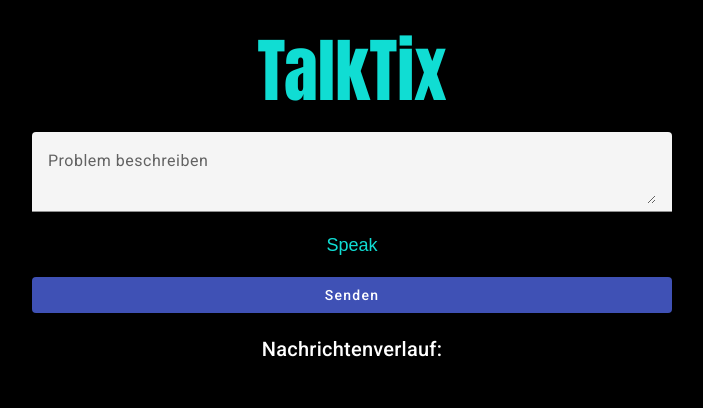
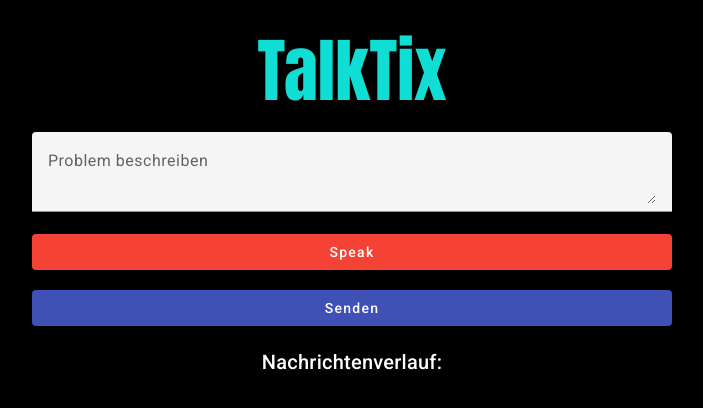
Before and after one commit to amosproj/amos2023ws01-ticket-chat-ai, an Angular app in the folder Frontend/: page / in a window 1280 px wide. Shown: the top 408 px of the page, without its empty margins (288-991 px from the left). Built offline with nearby package versions, Linux system fonts and the light colour scheme.

Commit message:
ticket is only send after the user accepted the message text, accepts german language now
Signed-off-by: Fabian Weber <webef98@zedat.fu-berlin.de>

```diff
--- a/Frontend/src/app/app.component.html
+++ b/Frontend/src/app/app.component.html
@@ -7,9 +7,9 @@
         <mat-label>Problem beschreiben</mat-label>
         <textarea matInput [(ngModel)]="chatInput"></textarea>
       </mat-form-field>
-      <button class="speech-button" (click)="startSpeechRecognition()">
+      <button mat-raised-button color="warn" (click)="startSpeechRecognition()">
         <i class="fas fa-microphone"></i> Speak
-      </button>
+      </button><br>
       <button mat-raised-button color="primary" (click)="handleSend(chatInput)">Senden</button>
     </div>
     <div class="history-div">
--- a/Frontend/src/app/app.component.ts
+++ b/Frontend/src/app/app.component.ts
@@ -32,24 +32,22 @@ export class AppComponent {
     if ('SpeechRecognition' in window || 'webkitSpeechRecognition' in window) {
       this.recognition = new ((window as any).SpeechRecognition || (window as any).webkitSpeechRecognition)();
 
-      this.recognition.lang = 'en-US';
+      this.recognition.lang = 'de-DE';
       this.recognition.interimResults = false;
       this.recognition.maxAlternatives = 1;
 
       this.recognition.onresult = (event: any) => {
-        const transcript = event.results[0][0].transcript;
-        this.chatMessages.push({ messageText: transcript, isUser: true });
-        this.sendMessageToBackend(transcript);
+        this.chatInput = event.results[0][0].transcript;
         this.changeDetector.detectChanges();
       };
 
       this.recognition.onerror = (event: any) => {
-        console.error('Recognition Error:', event.error);
+        this.logger.error('Recognition Error:' + event.error);
       };
 
       this.recognition.start();
     } else {
-      console.error('Speech Recognition API is not supported in this browser.');
+      this.logger.error('Speech Recognition API is not supported in this browser.');
     }
   }
 
@@ -62,7 +60,7 @@ export class AppComponent {
         this.changeDetector.detectChanges();
       },
       (error) => {
-        this.logger.log('Error sending message:' + error);
+        this.logger.error('Error sending message:' + error);
         this.chatMessages.push({ messageText: 'Error sending message.....', isUser: false });
       }
     );
--- a/Frontend/src/app/service/logging.service.ts
+++ b/Frontend/src/app/service/logging.service.ts
@@ -5,7 +5,7 @@ import { Injectable } from "@angular/core";
   })
 export class LogService {
     error(msg: any){
-        console.error(new Date() + ": " + JSON.stringify(msg), 'color: #DC143C');
+        console.error(new Date() + ": " + JSON.stringify(msg));
     }
 
     log(msg: any){
```
